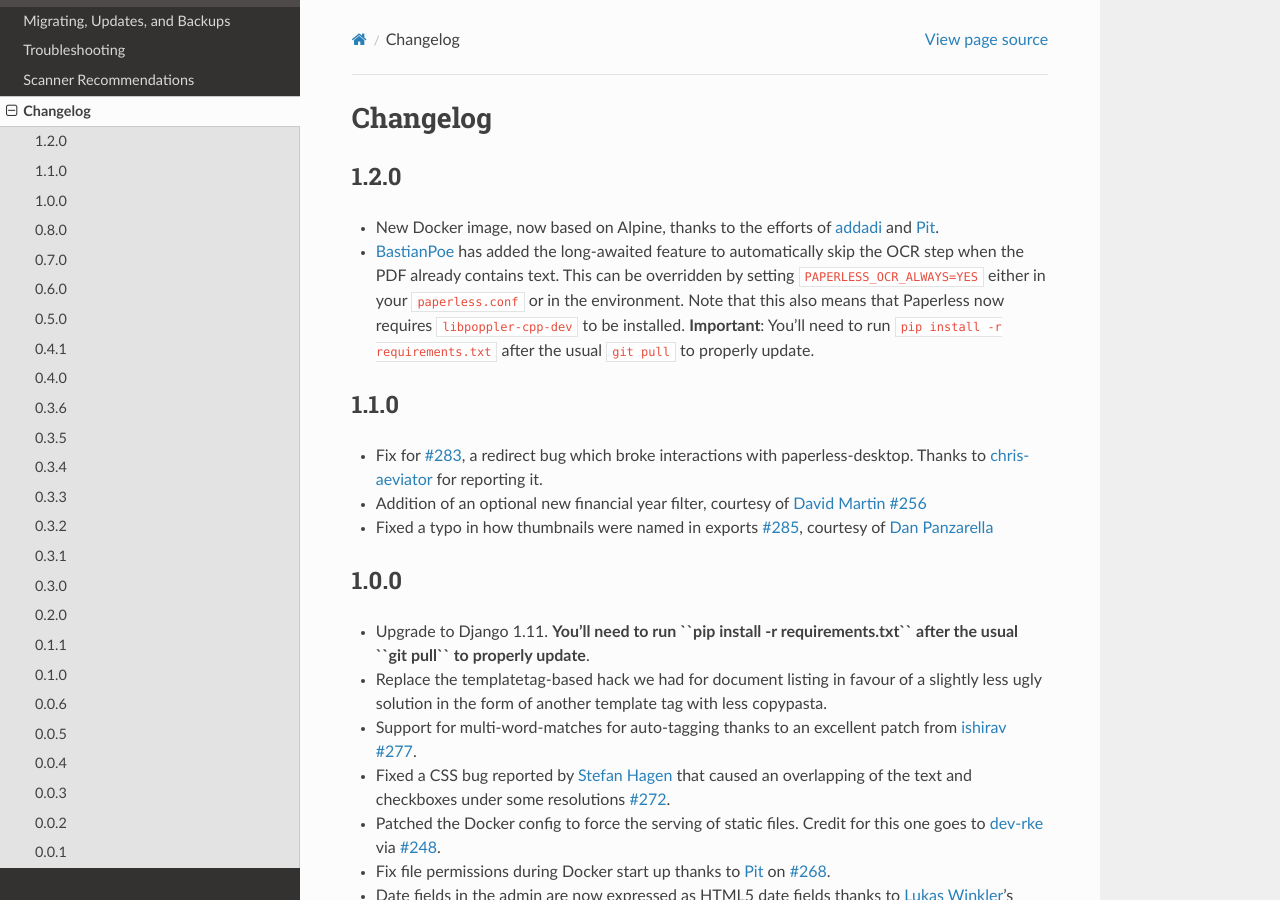
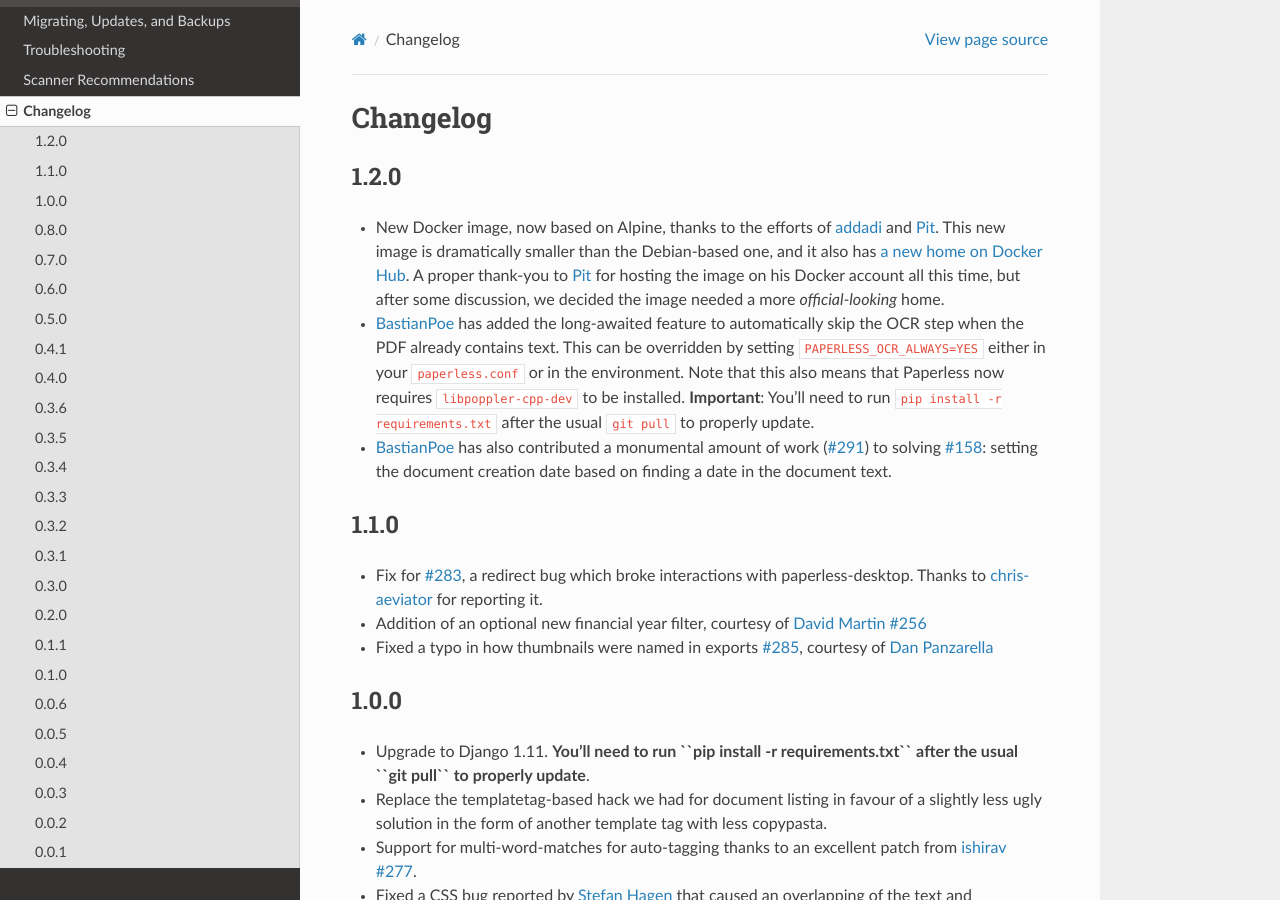
Before and after one commit to repoRangee/Large-scale, a Sphinx documentation site: the page built from docs/changelog.rst, in a window 1280 px wide and 900 px high. Built offline with Sphinx 7.4.7 and the Read the Docs theme 2.0.0, drawn with Linux system fonts in a browser that asks for light colours; formulas are drawn with MathJax 3.

Commit message:
Update the release notes for 1.2.0

```diff
--- a/docs/changelog.rst
+++ b/docs/changelog.rst
@@ -5,7 +5,10 @@ Changelog
 =====
 
 * New Docker image, now based on Alpine, thanks to the efforts of `addadi`_
-  and `Pit`_.
+  and `Pit`_.  This new image is dramatically smaller than the Debian-based
+  one, and it also has `a new home on Docker Hub`_.  A proper thank-you to
+  `Pit`_ for hosting the image on his Docker account all this time, but after
+  some discussion, we decided the image needed a more *official-looking* home.
 * `BastianPoe`_ has added the long-awaited feature to automatically skip the
   OCR step when the PDF already contains text. This can be overridden by
   setting ``PAPERLESS_OCR_ALWAYS=YES`` either in your ``paperless.conf`` or
@@ -13,6 +16,9 @@ Changelog
   ``libpoppler-cpp-dev`` to be installed. **Important**: You'll need to run
   ``pip install -r requirements.txt`` after the usual ``git pull`` to
   properly update.
+* `BastianPoe`_ has also contributed a monumental amount of work (`#291`_) to
+  solving `#158`_: setting the document creation date based on finding a date
+  in the document text.
 
 1.1.0
 =====
@@ -346,6 +352,7 @@ Changelog
 .. _#146: https://github.com/danielquinn/paperless/issues/146
 .. _#148: https://github.com/danielquinn/paperless/pull/148
 .. _#150: https://github.com/danielquinn/paperless/pull/150
+.. _#158: https://github.com/danielquinn/paperless/issues/158
 .. _#171: https://github.com/danielquinn/paperless/issues/171
 .. _#172: https://github.com/danielquinn/paperless/issues/172
 .. _#179: https://github.com/danielquinn/paperless/pull/179
@@ -372,5 +379,7 @@ Changelog
 .. _#283: https://github.com/danielquinn/paperless/issues/283
 .. _#256: https://github.com/danielquinn/paperless/pull/256
 .. _#285: https://github.com/danielquinn/paperless/pull/285
+.. _#291: https://github.com/danielquinn/paperless/pull/291
 
 .. _pipenv: https://docs.pipenv.org/
+.. _a new home on Docker Hub: https://hub.docker.com/r/danielquinn/paperless/
```
